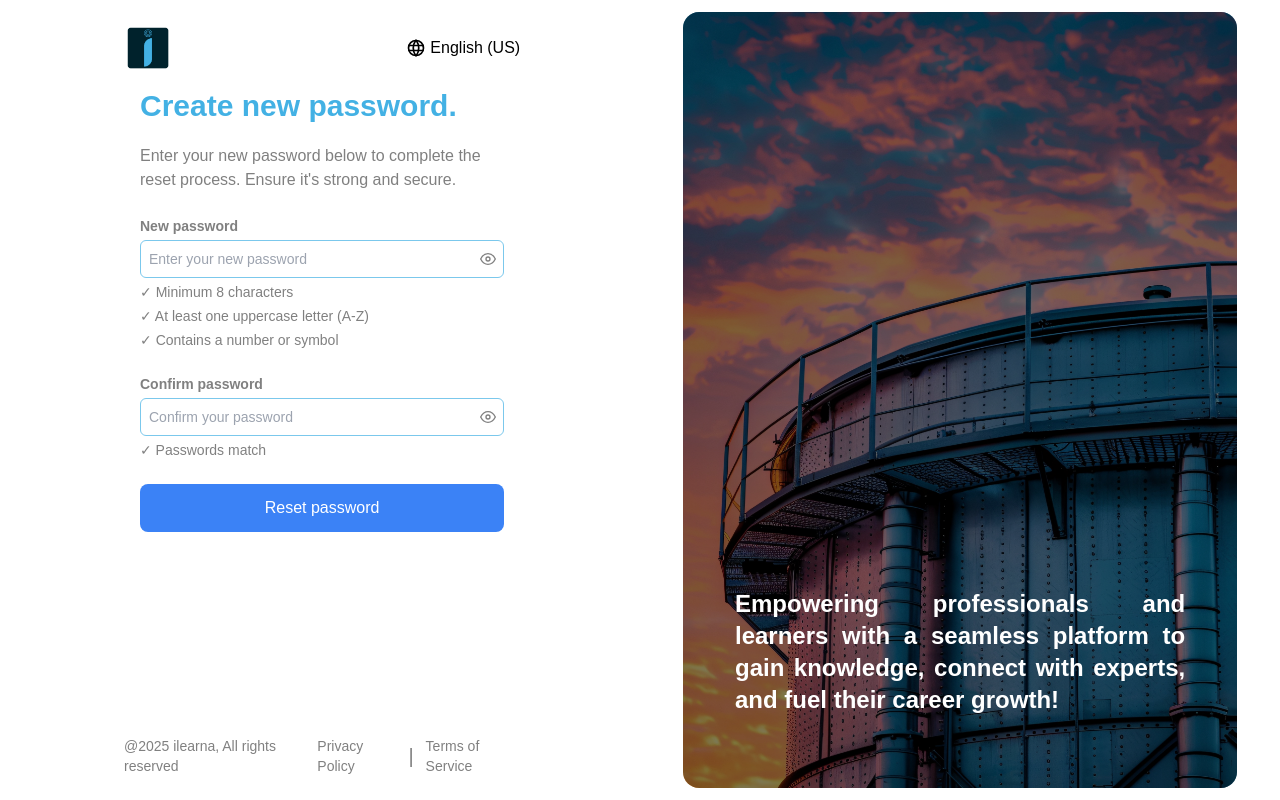
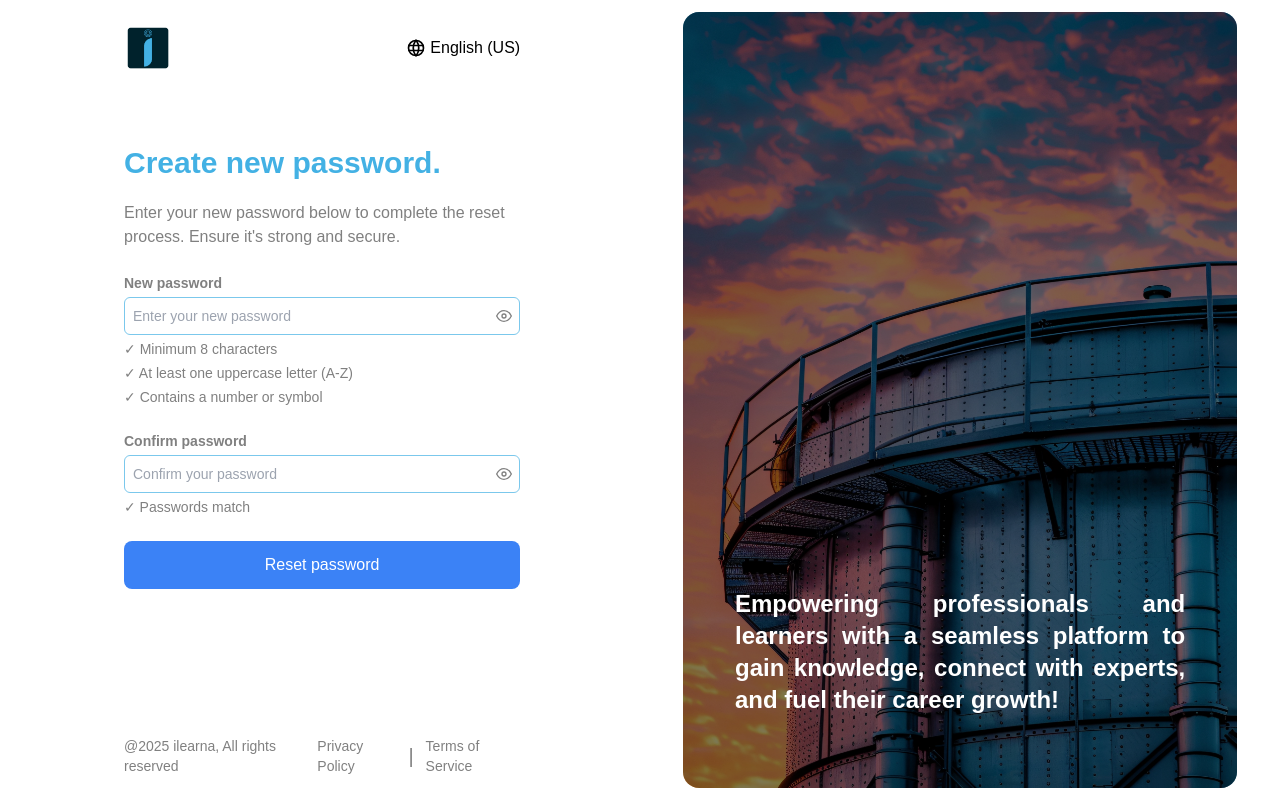
Before and after one commit to Abdelghani-Adel/iLearna-platform, a Next.js app: page /auth/reset-password in a window 1280 px wide. Built offline with nearby package versions, Linux system fonts and the light colour scheme; a web font is replaced by a local one.

Commit message:
hotfix: reset-password-request was not the same width as the other auth forms

```diff
--- a/app/auth/reset-password-request/page.tsx
+++ b/app/auth/reset-password-request/page.tsx
@@ -16,7 +16,7 @@ const ResetPasswordRequest = () => {
   const submitHandler: SubmitHandler<ResetPasswordForm> = (data) => {};
 
   return (
-    <div className="max-w-lg mx-auto p-4">
+    <div className="pt-5">
       <Link
         href="sign-in"
         className="flex items-center text-customGray mb-4 hover:text-black"
--- a/app/auth/reset-password/page.tsx
+++ b/app/auth/reset-password/page.tsx
@@ -16,7 +16,7 @@ const ResetPassword = () => {
   };
 
   return (
-    <div className="max-w-lg mx-auto p-4">
+    <div className="my-auto">
       <h2 className="text-3xl font-bold text-accent mb-5">
         Create new password.
       </h2>
--- a/app/auth/sign-up/page.tsx
+++ b/app/auth/sign-up/page.tsx
@@ -5,7 +5,7 @@ import InputFile from "@/components/ui/InputFile";
 import InputPassword from "@/components/ui/InputPassword";
 import InputText from "@/components/ui/InputText";
 import Link from "next/link";
-import { FC, useState } from "react";
+import { useState } from "react";
 import { FormProvider, SubmitHandler, useForm } from "react-hook-form";
 
 type FormValues = {
```
